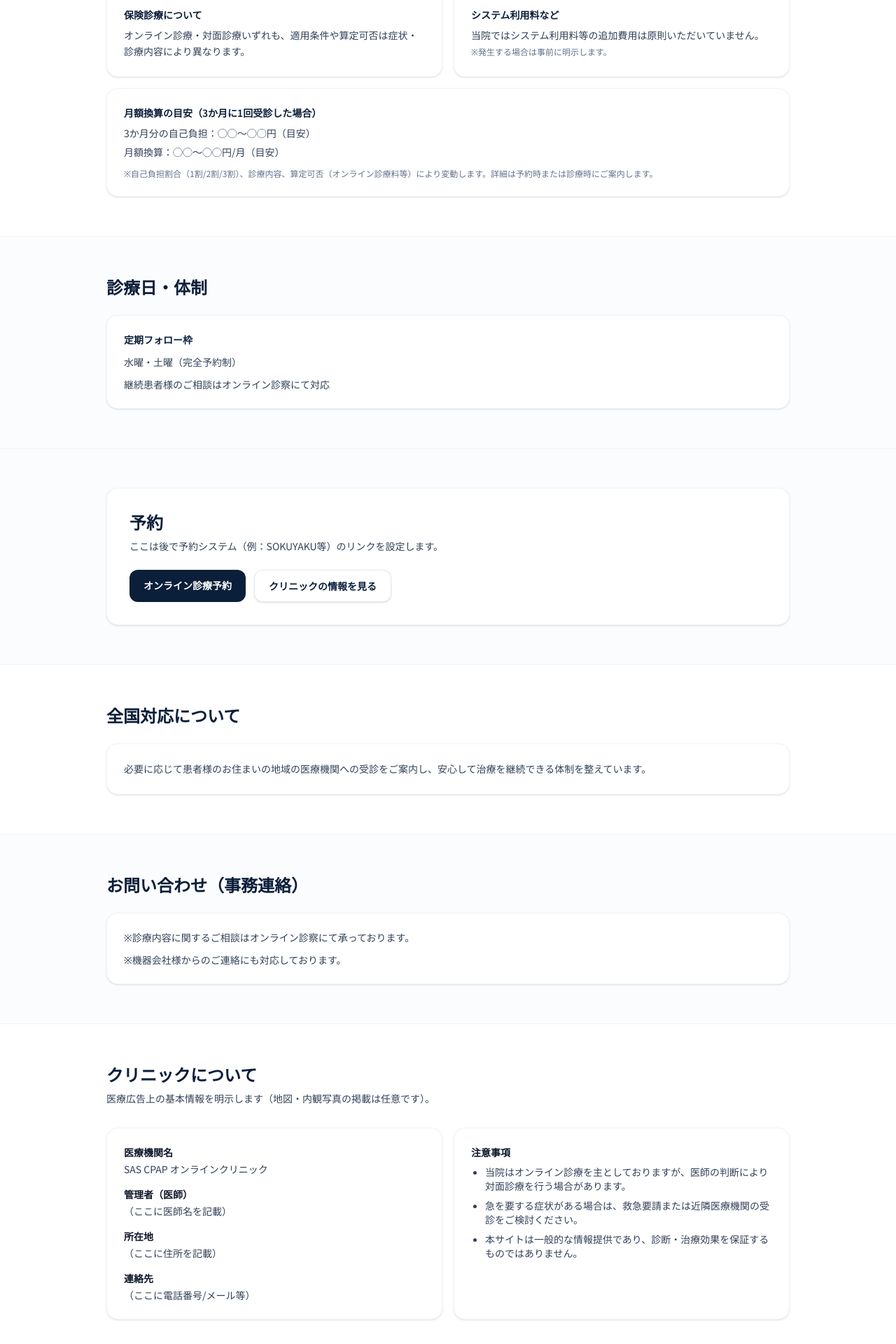
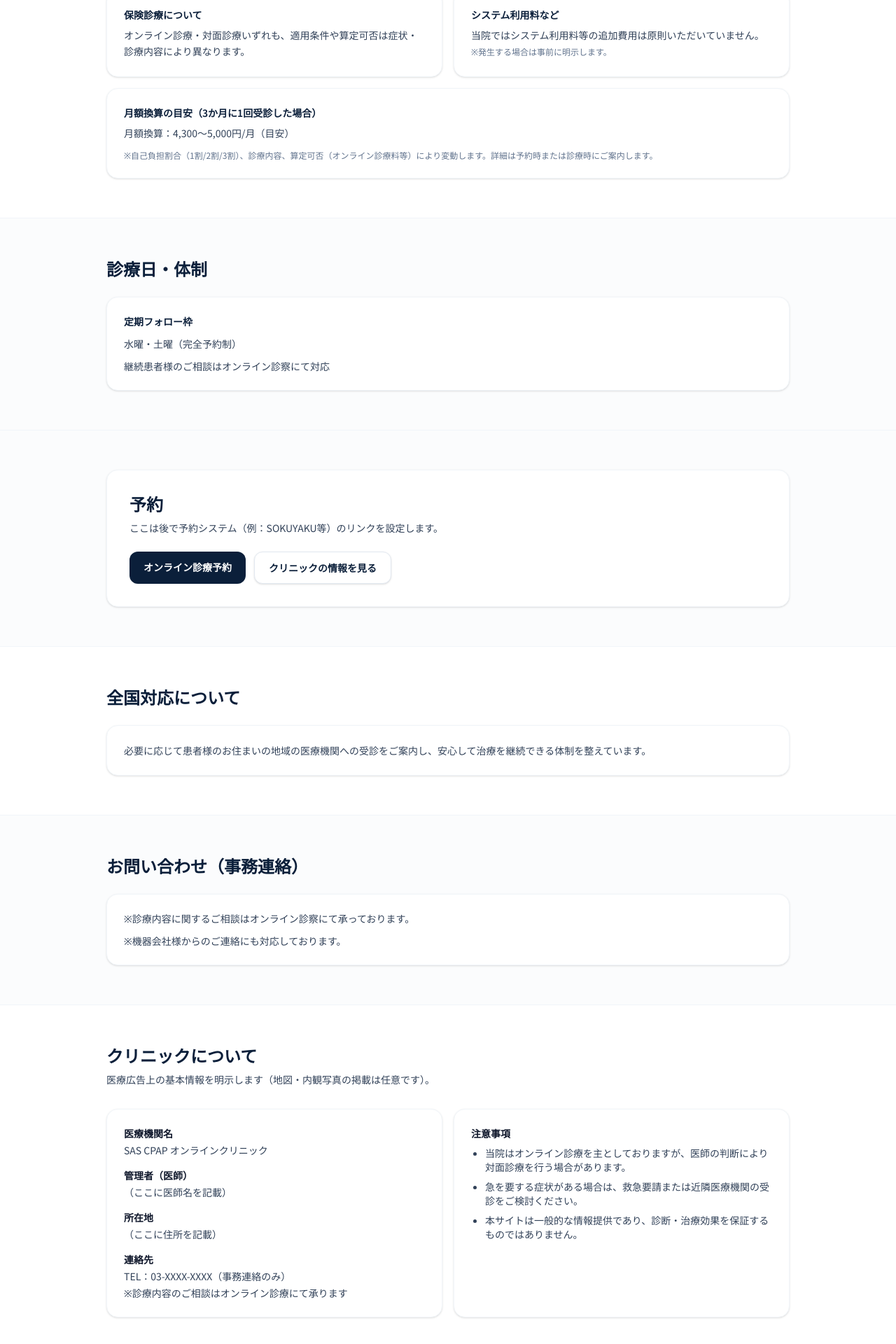
Before and after one commit to mandahan2002/sas-clinic-site, a Next.js app: page / in a window 1280 px wide. Shown: the part 3368-5288 px from the top of the page at 70% size. Built offline with nearby package versions, Linux system fonts and the light colour scheme.

Commit message:
Update monthly cost estimation details on Home page for SAS CPAP online clinic, providing specific figures for monthly expenses and enhancing clarity regarding contact information for inquiries.

```diff
--- a/app/page.tsx
+++ b/app/page.tsx
@@ -352,8 +352,7 @@ export default function Home() {
             <div className="rounded-2xl border border-slate-100 bg-white p-6 shadow-sm md:col-span-2">
               <div className="text-sm font-semibold text-[#0B1F3A]">月額換算の目安（3か月に1回受診した場合）</div>
               <div className="mt-2 space-y-1 text-sm leading-relaxed text-slate-700">
-                <p>3か月分の自己負担：◯◯〜◯◯円（目安）</p>
-                <p>月額換算：◯◯〜◯◯円/月（目安）</p>
+                <p>月額換算：4,300〜5,000円/月（目安）</p>
               </div>
               <p className="mt-3 text-xs text-slate-500">
                 ※自己負担割合（1割/2割/3割）、診療内容、算定可否（オンライン診療料等）により変動します。詳細は予約時または診療時にご案内します。
@@ -448,7 +447,10 @@ export default function Home() {
               <div className="mt-1 text-slate-700">（ここに住所を記載）</div>
 
               <div className="mt-4 font-semibold text-slate-900">連絡先</div>
-              <div className="mt-1 text-slate-700">（ここに電話番号/メール等）</div>
+              <div className="mt-1 text-sm text-slate-700">
+                TEL：03-XXXX-XXXX（事務連絡のみ）
+                <span className="block mt-1">※診療内容のご相談はオンライン診療にて承ります</span>
+              </div>
             </div>
 
             <div className="rounded-2xl border border-slate-100 bg-white p-6 text-sm text-slate-700 shadow-sm">
```
